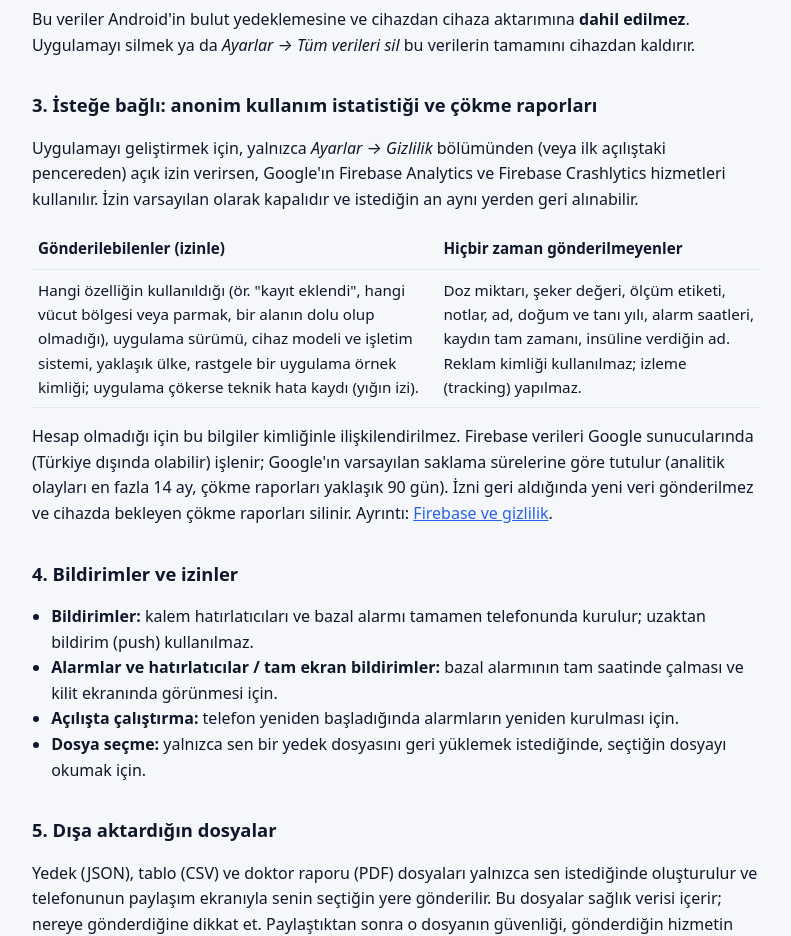
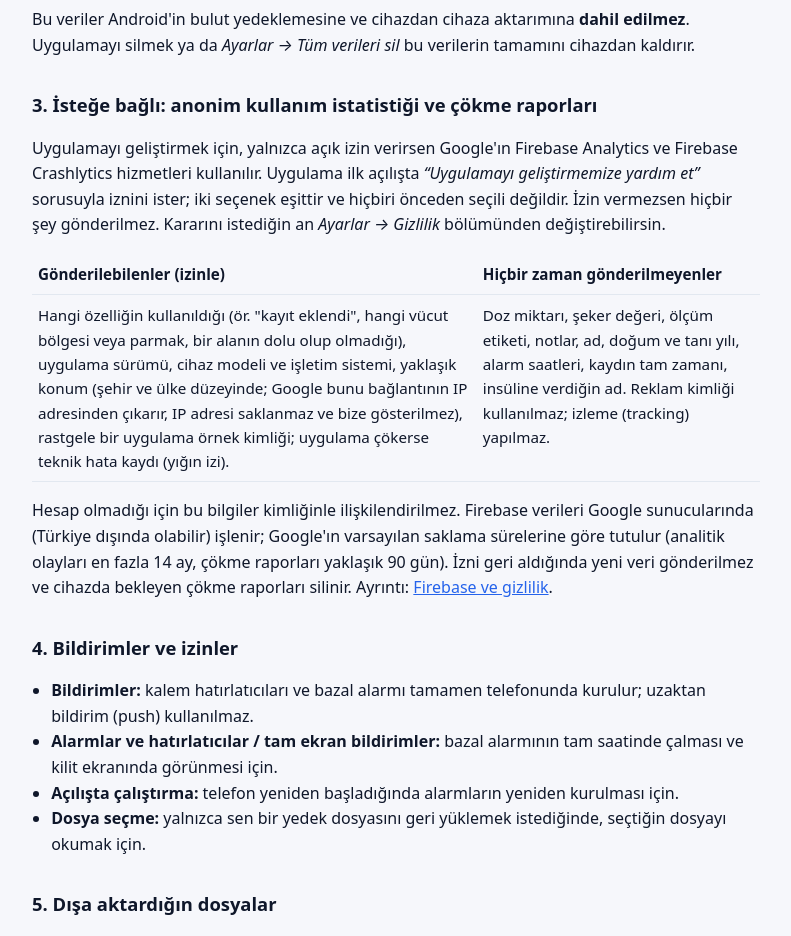
Before and after one commit to CagataySensatar/rotapin-privacy, a plain HTML site: page index.html in a window 1280 px wide. Shown: the part 780-1716 px from the top of the page, without its empty margins (244-1035 px from the left). Drawn offline with Linux system fonts and the light colour scheme.

Commit message:
Yaklaşık konum (şehir/ülke, IP'den; IP saklanmaz) ve ilk açılıştaki izin sorusu
Co-Authored-By: Claude Opus 5.5 <noreply@anthropic.com>

```diff
--- a/index.html
+++ b/index.html
@@ -61,14 +61,15 @@
   Uygulamayı silmek ya da <em>Ayarlar → Tüm verileri sil</em> bu verilerin tamamını cihazdan kaldırır.</p>
 
   <h2>3. İsteğe bağlı: anonim kullanım istatistiği ve çökme raporları</h2>
-  <p>Uygulamayı geliştirmek için, yalnızca <em>Ayarlar → Gizlilik</em> bölümünden (veya ilk açılıştaki pencereden)
-  açık izin verirsen, Google'ın Firebase Analytics ve Firebase Crashlytics hizmetleri kullanılır. İzin varsayılan
-  olarak kapalıdır ve istediğin an aynı yerden geri alınabilir.</p>
+  <p>Uygulamayı geliştirmek için, yalnızca açık izin verirsen Google'ın Firebase Analytics ve Firebase Crashlytics
+  hizmetleri kullanılır. Uygulama ilk açılışta <em>“Uygulamayı geliştirmemize yardım et”</em> sorusuyla iznini ister;
+  iki seçenek eşittir ve hiçbiri önceden seçili değildir. İzin vermezsen hiçbir şey gönderilmez. Kararını istediğin an
+  <em>Ayarlar → Gizlilik</em> bölümünden değiştirebilirsin.</p>
   <table>
     <tr><th>Gönderilebilenler (izinle)</th><th>Hiçbir zaman gönderilmeyenler</th></tr>
     <tr>
       <td>Hangi özelliğin kullanıldığı (ör. "kayıt eklendi", hangi vücut bölgesi veya parmak, bir alanın dolu olup olmadığı),
-      uygulama sürümü, cihaz modeli ve işletim sistemi, yaklaşık ülke, rastgele bir uygulama örnek kimliği;
+      uygulama sürümü, cihaz modeli ve işletim sistemi, yaklaşık konum (şehir ve ülke düzeyinde; Google bunu bağlantının IP adresinden çıkarır, IP adresi saklanmaz ve bize gösterilmez), rastgele bir uygulama örnek kimliği;
       uygulama çökerse teknik hata kaydı (yığın izi).</td>
       <td>Doz miktarı, şeker değeri, ölçüm etiketi, notlar, ad, doğum ve tanı yılı, alarm saatleri, kaydın tam zamanı,
       insüline verdiğin ad. Reklam kimliği kullanılmaz; izleme (tracking) yapılmaz.</td>
```
Also changed, not shown: en.html (+4 -3 lines).
